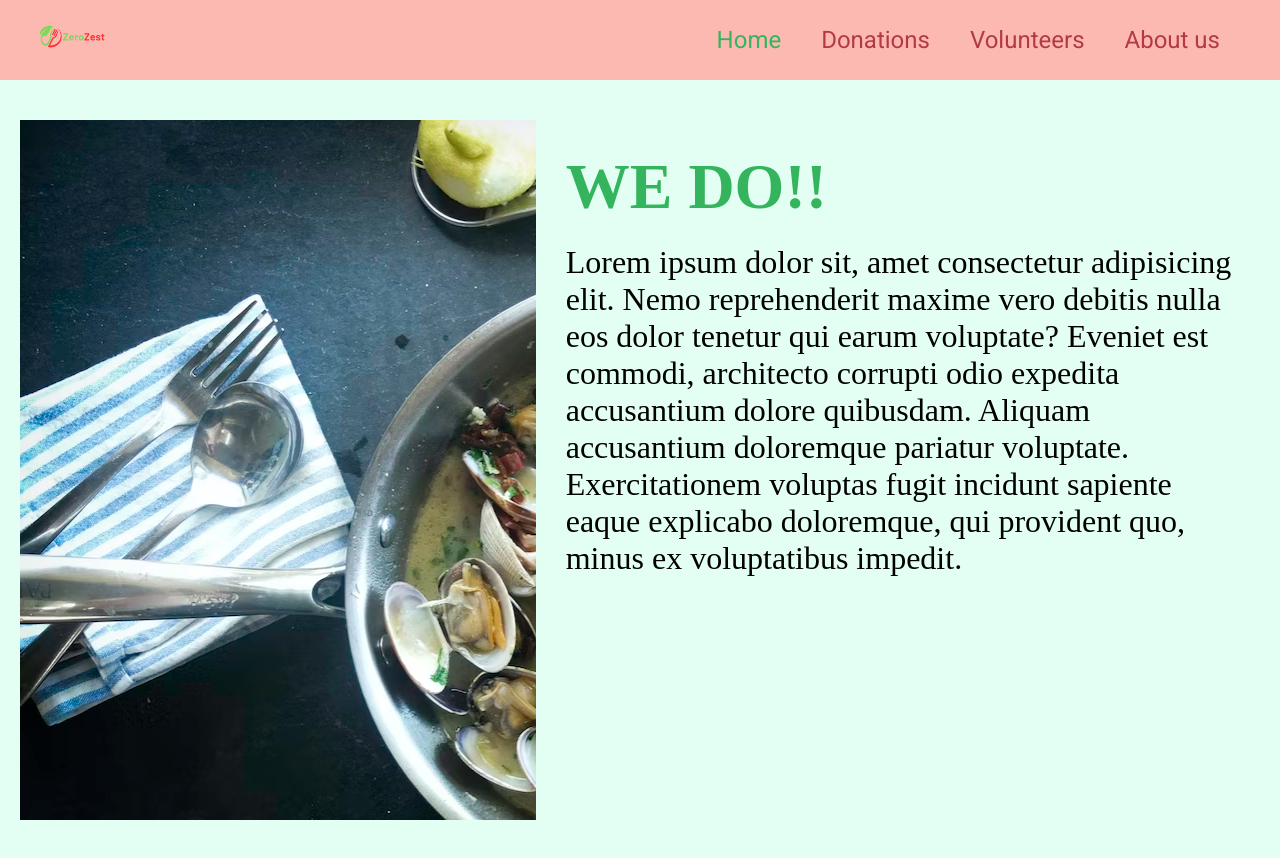
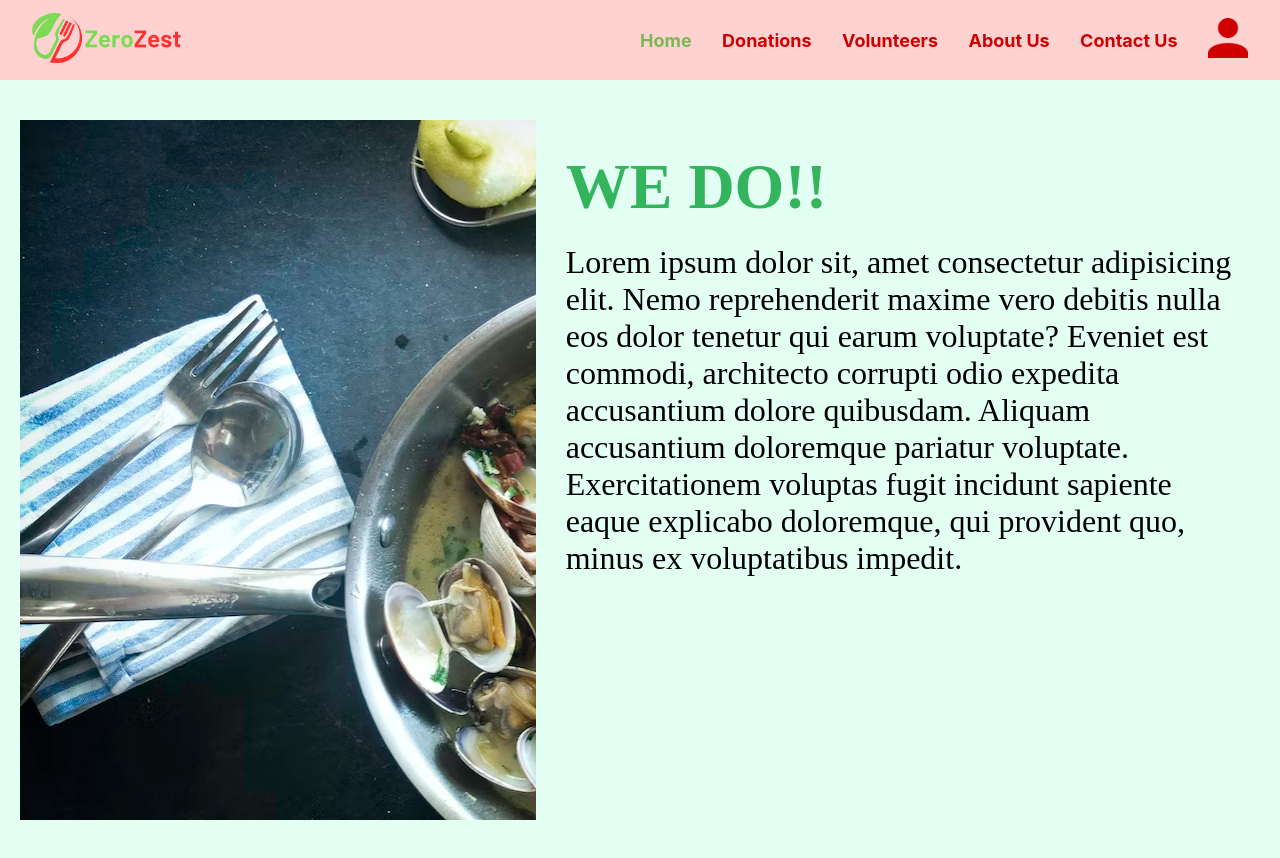
Before and after one commit to suvraghosh/ZeroZest, a plain HTML site: page index.html in a window 1280 px wide. Shown: the top 858 px of the page. Drawn offline with Linux system fonts and the light colour scheme; files whose address does not match are found by name.

Commit message:
nav bar updated

```diff
--- a/Assets/index.style.css
+++ b/Assets/index.style.css
@@ -14,42 +14,67 @@
 .main{
     background-color: var(--lightgreen);
 }
+
+/***************
+*** Defaults ***
+***************/
+
+li {
+  list-style: none;
+  cursor: pointer;
+}
+
+a {
+  text-decoration: none;
+  color: #000;
+  cursor: pointer;
+}
+
+#active {
+  color: #7ab854;
+}
+
 /* Navbar */
-.container {
-  height: 80px;
+nav {
+  width: 100%;
+  height: 10vh;
+  background-color: #ffd2d2;
   display: flex;
+  flex-direction: column;
+  align-items: center;
+}
+
+nav main {
+  width: 95%;
+  display: flex;
+  align-items: center;
   justify-content: space-between;
+  height: 100%;
+}
+
+.nav-logo {
+  width: 150px;
+}
+
+nav ul {
+  display: flex;
   align-items: center;
-  background-color: var(--melon);
-  font-size: 1.5rem;
+  justify-content: space-between;
+  width: 50%;
 }
-.header-logo {
-  text-decoration: none;
-  margin-left: 40px;
-  color: var(--green);
-  font-weight: bold;
-  font-family: "Anton", sans-serif;
+
+nav ul li {
+  font-size: 18px;
+  font-weight: 700;
+  font-family: "Inter", sans-serif;
 }
-.header-logo img{
-  height: 65px;
+
+nav ul li a {
+  color: #D00000;
 }
-.navbar {
-  margin-right: 40px;
-}
-.navlist {
-  list-style: none;
-}
-.navlist li {
-  margin: 0px 20px;
-  float: left;
-}
-.navlist li a {
-    font-family: "Roboto", sans-serif;
-  text-decoration: none;
-  color: var(--redwood);
-}
-.navlist li .active{
-    color: var(--green);
+
+nav ul li img {
+  width: 40px;
 }
 
 /* main contents */
--- a/index.html
+++ b/index.html
@@ -11,19 +11,34 @@
 <body>
     <div class="main">
         <!--------------------- Navbar --------------------->
-        <header class="container">
-            <a href="./index.html" class="header-logo">
-                <img src="./Assets/Images/logo.png" alt="Website-Logo">
-            </a>
-            <nav class="navbar">
-                <ul class="navlist open">
-                    <li><a href="#home" class="active">Home</a></li>
-                    <li><a href="">Donations</a></li>
-                    <li><a href="">Volunteers</a></li>
-                    <li><a href="">About us</a></li>
+        <nav>
+            <main>
+                <a href="../index.html">
+                    <img
+                        class="nav-logo"
+                        src="../Assets/Images/logo.png"
+                        alt="logo.png"
+                    />
+                </a>
+                <ul>
+                    <li><a  id="active" href="../index.html">Home</a></li>
+                    <li><a href="#">Donations</a></li>
+                    <li><a href="#">Volunteers</a></li>
+                    <li>
+                        <a href="../Assets/about.html">About Us</a>
+                    </li>
+                    <li><a href="#">Contact Us</a></li>
+                    <li>
+                        <a href="#">
+                            <img
+                                src="../Assets/Images/Vector.png"
+                                alt="Vector.png"
+                            />
+                        </a>
+                    </li>
                 </ul>
-            </nav>
-        </header>
+            </main>
+        </nav>
 
         <!--------------------- Main Content --------------------->
         <div class="home-content">
```
